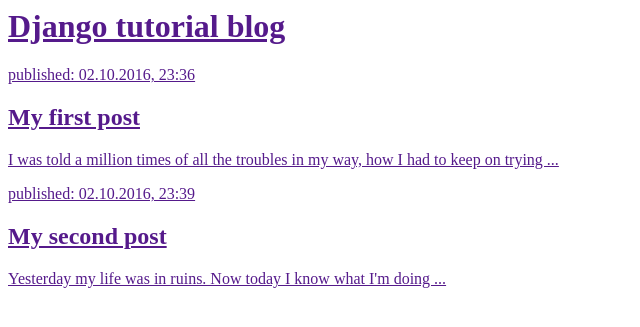
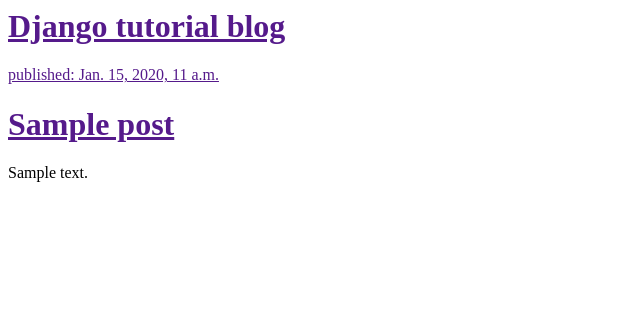
Before and after one commit to ranemloc/my-first-blog, a Django app: template blog/templates/blog/post_list.html in a window 1280 px wide. Shown: the top 327 px of the page, without its empty margins (0-640 px from the left). Run offline with Django 3.2, Linux system fonts and the light colour scheme; the template is opened without the code that fills it: values that come from a table or form of the project are taken from there, others are empty; tables that the repository leaves empty hold one stand-in row (values such as "Sample post").

Commit message:
Modified template to display posts from the database.

```diff
--- a/blog/templates/blog/post_list.html
+++ b/blog/templates/blog/post_list.html
@@ -6,15 +6,12 @@
     <div>
       <h1><a href="">Django tutorial blog</h1>
     </div>
-    <div>
-      <p>published: 02.10.2016, 23:36</P>
-      <h2>My first post</h2>
-      <p>I was told a million times of all the troubles in my way, how I had to keep on trying ...</p>
-    </div>
-    <div>
-      <p>published: 02.10.2016, 23:39</P>
-      <h2>My second post</h2>
-      <p>Yesterday my life was in ruins. Now today I know what I'm doing ...</p>
-    </div>
+    {% for post in posts %}
+      <div>
+        <p>published: {{ post.published_date }}</p>
+        <h1><a href="">{{ post.title }}</a></h1>
+        <p>{{ post.text|linebreaksbr }}</p>
+      </div>
+    {% endfor %}
   </body>
 </html>
--- a/blog/views.py
+++ b/blog/views.py
@@ -1,6 +1,9 @@
 from django.shortcuts import render
+from django.utils import timezone
+from .models import Post
 
 # Create your views here.
 
 def post_list(request):
-    return render(request, 'blog/post_list.html', {})
+    posts = Post.objects.filter(published_date__lte=timezone.now()).order_by('published_date')
+    return render(request, 'blog/post_list.html', {'posts':posts})
```
